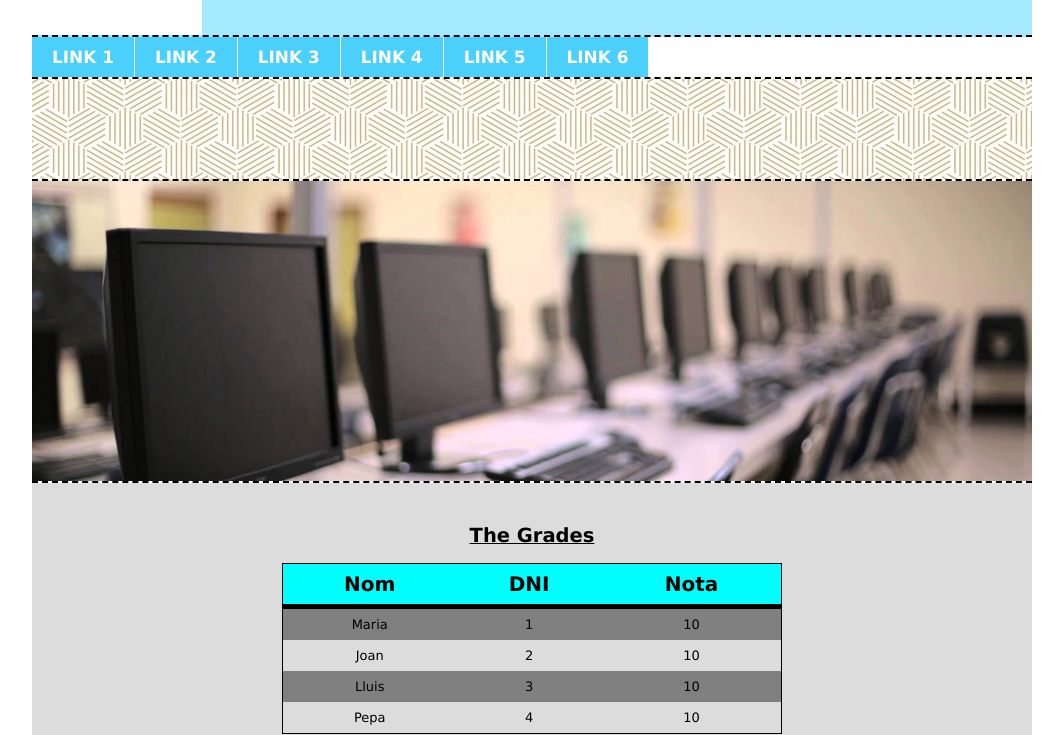
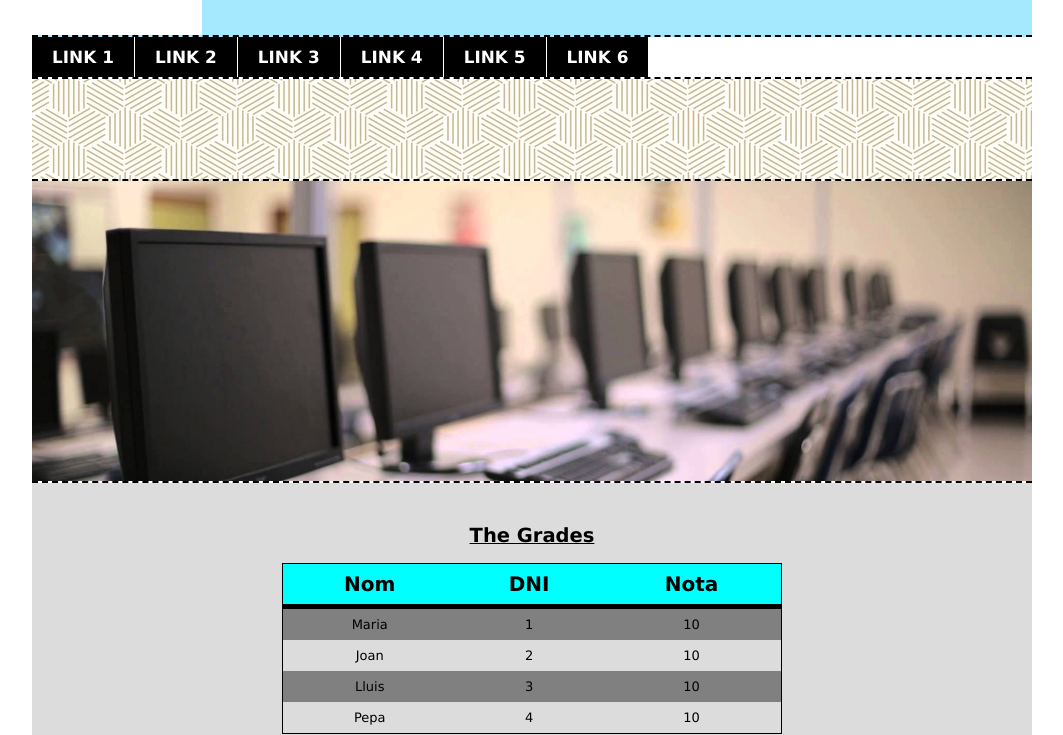
Before and after one commit to classicoman2/parcel-test, a website built with Parcel: page src/index.html in a window 1280 px wide. Shown: the part 83-818 px from the top of the page, without its empty margins (108-1171 px from the left). Built offline with nearby package versions, Linux system fonts and the light colour scheme.

Commit message:
canvis en readme basicament

```diff
--- a/src/style.scss
+++ b/src/style.scss
@@ -46,7 +46,7 @@
 	        li {
 	            float: left;
 	            padding: 10px 20px;
-	            background-color: #4BD0FC;
+	            background-color: black;
 	            font-size: 1.3em;
 	            font-weight: bold;
 	            color: white;
```
Also changed, not shown: README.md.
